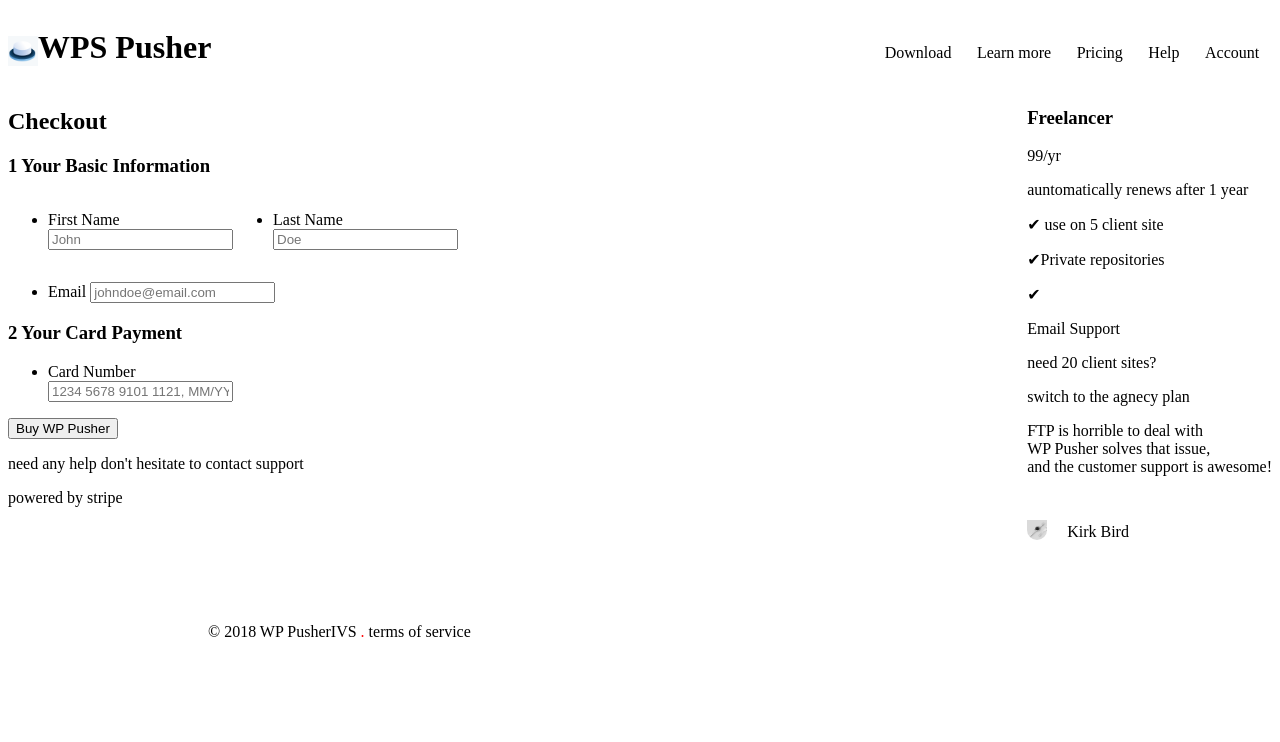
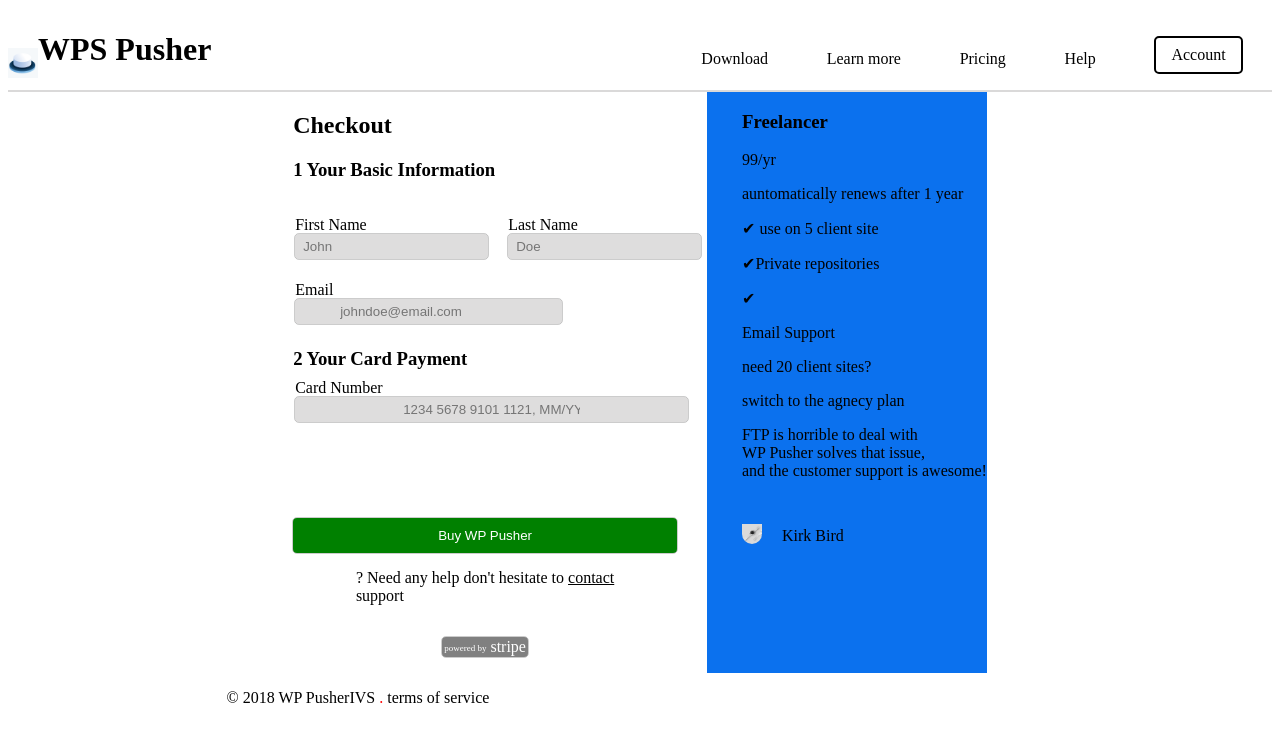
Before and after one commit to lawrencesamson/PORTFOLIO, a plain HTML site: page assignment5/index.html in a window 1280 px wide. Drawn offline with Linux system fonts and the light colour scheme; files whose address does not match are found by name.

Commit message:
update to assignment 5

```diff
--- a/assignment5/index.html
+++ b/assignment5/index.html
@@ -4,80 +4,16 @@
   <meta charset="UTF-8">
   <meta name="viewport" content="width=device-width, initial-scale=1.0">
   <title>Document</title>
-  <style>
-    .container{
-
-    }
-    .section{
-      display: flex;
-      flex-direction: row;
-      justify-content: space-between;
-    }
-    .left-section{
-      display: flex;
-      width: 300px;
-    }
-    img{
-      width: 30px;
-      height: 30px;
-      padding-top: 28px;
-    }
-    .right-section{
-      display: flex;
-      justify-content: space-around;
-      width: 400px;
-      margin-top: 20px;
-    }
-    .wps{
-      width: 300px;
-    }
-    .section2{
-      display: flex;
-      flex-direction: row;
-      justify-content: space-between;
-    }
-    .name{
-      display: flex;
-      width: 200px;
-    }
-    .last-section{
-      display: flex;
-      flex-direction: row;
-      justify-content: space;
-    }
-    .kirk-imagehead{
-      width: 10px;
-      height: 10px;
-      object-fit: cover;
-    }
-    .kirk-image{
-      width: 20px;
-      height: 20px;
-      object-fit: cover;
-      border-radius:10px ;
-    }
-    .kirk-name{
-      width: 100px;
-      padding-top: 15px;
-      padding-left: 30px;
-      object-fit: cover;
-      height: 100px;
-    }
-    .coop{
-      width: 300px;
-      padding-left: 200px;
-    }
-    .dot{
-      width: 20px;
-      height: 20px;
-      padding-top: 125px;
-      border-radius: 10px;
-      color: red;
-    }
-  </style>
+  <link rel="stylesheet" href="style.css">
+  <link rel="preconnect" href="https://fonts.googleapis.com">
+  <link rel="preconnect" href="https://fonts.gstatic.com" crossorigin>
+  <link href="https://fonts.googleapis.com/css2?family=Roboto:ital,wght@0,100..900;1,100..900&display=swap" rel="stylesheet">
 </head>
 <body>
+
   <div class=container>
+
+    <div class="contain">
       <div class="section">
         <div class="left-section">
           <img src="/image/wps.png" alt="logo">
@@ -88,62 +24,74 @@
           <p>Learn more</p>
           <p>Pricing</p>
           <p>Help</p>
-        <p>Account</p>
+          <p class="account">Account</p>
         </div>
       </div>
     </div>
 
+  <div class="line1">
+
+  </div>
+
     <div class="section2">
-    <form><h2 class="checkout">Checkout</h2>
+      <form>
+        <h2 class="checkout">Checkout</h2>
         <h3><span>1</span> Your Basic Information</h3>
         <div class="name">
           <div>
             <ul>
               <li>
                 <label for="First Name">First Name</label>
-              <input type="text" name="First Name" id="First Name" placeholder="John">
+                <input type="text" name="First Name" id="First Name" placeholder="John" class="firstnameinput">
               </li>
             </ul>
           </div>
-        <div>
+          <div class="lastnamehead">
             <ul>
               <li>
                 <label for="Last Name">Last Name</label>
-              <input type="text" name="Last Name" id="Last Name" placeholder="Doe">
+                <input type="text" name="Last Name" id="Last Name" placeholder="Doe" class="lastnameinput">
               </li>
             </ul>
           </div>
         </div>
 
-
-
-      <div>
+        <div class="emailhead">
           <ul>
             <li>
-            <label for="Email">Email</label>
-            <input type="email" name="Email" id="Email" placeholder="johndoe@email.com">
+              <label for="Email">Email</label><br>
+              <input type="email" name="Email" id="Email" placeholder="johndoe@email.com" class="emailinput">
             </li>
           </ul>
         </div>
 
-<div><h3><span>2</span> Your Card Payment</h3></div>
-<div>
+  <div class="card">
+   <h3><span>2</span> Your Card Payment</h3>
+  </div>
+  <div class="cardnumber">
     <ul>
       <li>
         <label for="Card Number">Card Number</label><br>
-      <input type="text" name="Card Number" id="Card Number" placeholder="1234 5678 9101 1121, MM/YY, CVV">
+        <input type="text" name="Card Number" id="Card Number" placeholder="1234 5678 9101 1121, MM/YY, CVV" class="cardnumberinput">
       </li>
     </ul>
   </div>
 
-<button type="buywppusher">Buy WP Pusher</button>
+  <div class="pusher">
+    <button class="puser" type="buypusher"> <span class="buy">Buy WP Pusher</span></button>
+  </div>
 
-<p>need any help don't hesitate to contact support</p>
+  <div class="need">
+    <p class="text"> <span class="question">?</span> Need any help don't hesitate to <span class="support">contact</span><br> support</p>
+  </div>
 
-<p>powered by stripe</p>
+  <div class="stripe">
+    <p class="powered"><span class="by">powered by</span> stripe</p>
+  </div>
 
   </form>
 
+    <div class="free">
       <div class="aside"><h3>Freelancer</h3>
         <div><p><span class="price">99</span>/yr</p></div>
         <div><p>auntomatically renews after 1 year</p></div>
@@ -165,11 +113,18 @@
         </div>
       </div>
         </div>
+    </div>
+
+
 
   </div>
+
+  </div>
+
   <div class="coop">
     <p>&#169; 2018 WP PusherIVS <span class="dot">.</span> <span class="terms">terms of service</span></p>
   </div>
 
+
 </body>
 </html>
--- a/assignment5/style.css
+++ b/assignment5/style.css
@@ -0,0 +1,205 @@
+*/{
+  box-sizing: border-box;
+  margin: 0;
+  padding: 0;
+}
+.line1{
+  background-color: rgb(218, 217, 217);
+  padding: 1px;
+}
+.account{
+  border: 2px solid black;
+  border-radius: 5px;
+  padding: 8px 15px;
+  margin-top: 8px;
+}
+.container{
+
+}
+body{
+  font-family: 'roboto' sans-serif;
+}
+.section{
+  display: flex;
+  flex-direction: row;
+  justify-content: space-between;
+  align-items: center;
+}
+.left-section{
+  display: flex;
+  width: 300px;
+  align-items: center;
+}
+img{
+  width: 30px;
+  height: 30px;
+  padding-top: 28px;
+}
+.right-section{
+  display: flex;
+  justify-content: space-around;
+  align-items: center;
+  width: 600px;
+  margin-top: 20px;
+  text-align: center;
+}
+.wps{
+  width: 300px;
+}
+.section2{
+  display: flex;
+  flex-direction: row;
+  justify-content: center;
+}
+.free{
+  margin-left:50px ;
+  padding-left: 35px;
+}
+.name{
+  display: flex;
+  width: 200px;
+  margin-left: -38px;
+  align-items: center;
+}
+.firstnameinput{
+  border: none;
+  outline: 1px solid rgba(0, 0, 0, 0.2);
+  padding: 5px 8px;
+  background-color: rgb(222, 221, 221);
+  border-radius: 4px
+}
+.lastnamehead{
+  margin-left: -20px;
+}
+.lastnameinput{
+  border: none;
+  outline: 1px solid rgba(0, 0, 0, 0.2);
+  padding: 5px 8px;
+  background-color: rgb(222, 221, 221);
+  border-radius: 4px
+}
+.emailhead{
+  margin: -10px  -38px;
+  display: flex;
+}
+.emailinput{
+  border: none;
+  outline: 1px solid rgba(0, 0, 0, 0.2);
+  padding: 5px 45px;
+  background-color: rgb(222, 221, 221);
+  border-radius: 4px;
+}
+.cardnumber{
+  margin: -10px -38px;
+}
+.cardnumberinput{
+  border: none;
+  outline: 1px solid rgba(0, 0, 0, 0.2);
+  padding: 5px 108px;
+  background-color: rgb(222, 221, 221);
+  border-radius: 4px
+}
+.pusher{
+  padding-top: 90px;
+}
+.puser{
+  border: none;
+  outline: 1px solid rgba(0, 0, 0, 0.2);
+  padding: 10px 145px;
+  background-color: green;
+  border-radius: 4px;
+  cursor: pointer;
+}
+.support{
+  text-decoration: underline;
+}
+.buy{
+  color: white;
+}
+.need{
+  display: flex;
+  justify-content: center;
+  align-items: center;
+}
+.stripe{
+  display: flex;
+  justify-content: center;
+  align-items: center;
+}
+.powered{
+  outline: 1px solid rgba(0, 0, 0, 0.2) ;
+  background-color: grey;
+  border-radius: 4px;
+  padding: 1px 2px;
+  color: white;
+}
+.by{
+  font-size: xx-small;
+  vertical-align: middle;
+}
+.question{
+
+}
+.coop{
+  display: flex;
+  justify-content: center;
+  align-items: center;
+  height: 100%;
+}
+.last-section{
+  display: flex;
+  flex-direction: row;
+  justify-content: space;
+}
+.kirk-imagehead{
+  width: 10px;
+  height: 10px;
+  object-fit: cover;
+}
+.kirk-image{
+  width: 20px;
+  height: 20px;
+  object-fit: cover;
+  border-radius:10px ;
+}
+.kirk-name{
+  width: 100px;
+  padding-top: 15px;
+  padding-left: 30px;
+  object-fit: cover;
+  height: 100px;
+}
+.coop{
+  width: 300px;
+  padding-left: 200px;
+}
+.dot{
+  width: 20px;
+  height: 20px;
+  padding-top: 125px;
+  border-radius: 10px;
+  color: red;
+}
+ul{
+  list-style-type: none;
+}
+li{
+  padding-left:-30px;
+}
+.free{
+  background-color: rgb(11, 113, 238);
+  margin-left: 30px;
+}
+
+@media (max-width:600px) and (orientation: portrait),
+(min-width:601px) and (max-width:991px) and (orientation: portrait),
+(min-width:992px) and (max-width:1199px) and (orientation: portrait),
+(min-width:1200px) and (orientation: portrait),
+(max-width: 600px) and (orientation: landscape),
+(min-width: 601px) and (max-width: 991px) and (orientation: landscape),
+(min-width: 992px) and (max-width: 1199px) and (orientation: landscape),
+(min-width: 1200px) and (orientation: landscape) {
+  .contain {
+    width: 100%;
+  }
+}
--- a/assignment6/style.css
+++ b/assignment6/style.css
@@ -0,0 +1,144 @@
+*/{
+  box-sizing: border-box;
+}
+body{
+  font-family: 'roboto', sans-serif;
+}
+.top-section{
+  display: flex;
+  justify-content: space-between;
+}
+.left-section{
+  display: flex;
+  width: 200px;
+}
+.scissor-image{
+  width: 50px;
+  height: 50px;
+  object-fit: cover;
+}
+.middle-section{
+  display: flex;
+  justify-content: space-between;
+  width: 400px;
+}
+.right-section{
+  display: flex;
+  justify-content: space-between;
+  width: 200px;
+}
+.optimize{
+  display: flex;
+  justify-content: center;
+}
+.Sign-up{
+  display: flex;
+  justify-content: center;
+}
+.flex2{
+  display: flex;
+  justify-content: space-between;
+  vertical-align: baseline;
+}
+.right-section2{
+  display: flex;
+  width: 800px;
+  justify-content: space-evenly;
+  padding-top: 15px;
+  margin-left: 10px;
+}
+.personalize{
+  display: flex;
+  justify-content: center;
+}
+.seamless{
+  display: flex;
+  justify-content: center;
+}
+.holder{
+  display: flex;
+  justify-content: space-between;
+}
+.price-perfect{
+ display: flex;
+ justify-content: center;
+ align-items: center;
+}
+.basic{
+  display: flex;
+  justify-content: center;
+  gap: 200px;
+  padding: 20px;
+}
+.pricing{
+  display: flex;
+  justify-content: center;
+}
+.url-form{
+  display: flex;
+  justify-content: center;
+  margin-top: 50px;
+}
+.domain2{
+  display: flex;
+  justify-content: center;
+  margin-top: 40px;
+}
+.trim{
+  display: flex;
+  justify-content: center;
+  margin-top: 20px;
+}
+.agree{
+  display: flex;
+  justify-content: center;
+}
+.alias{
+  padding-left: 20px;
+}
+.faq{
+  display: flex;
+  justify-content: center;
+}
+faq-question{
+  display: flex;
+  justify-content: center;
+}
+.qanda{
+  display: flex;
+  justify-content: center;
+}
+.revolutionizing{
+  display: flex;
+  justify-content: center;
+}
+.get-started{
+display: flex;
+justify-content: center;
+}
+.footer{
+display: flex;
+justify-content: space-around;
+}
+.second{
+display: flex;
+justify-content: space-evenly;
+margin-left: 100px;
+}
+.last{
+display: flex;
+justify-content: end;
+}
+
+@media (max-width:600px) and (orientation: portrait),
+(min-width:601px) and (max-width:991px) and (orientation: portrait),
+(min-width:992px) and (max-width:1199px) and (orientation: portrait),
+(min-width:1200px) and (orientation: portrait),
+(max-width: 600px) and (orientation: landscape),
+(min-width: 601px) and (max-width: 991px) and (orientation: landscape),
+(min-width: 992px) and (max-width: 1199px) and (orientation: landscape),
+(min-width: 1200px) and (orientation: landscape) {
+  .contain {
+    width: 100%;
+  }
+}
--- a/assignment7/style.css
+++ b/assignment7/style.css
@@ -0,0 +1,24 @@
+*/{
+  box-sizing: border-box;
+}
+body{
+  font-family: 'roboto', sans-serif;
+}
+.passport{
+  width: 200px;
+  height: 200px;
+  object-fit: cover;
+}
+
+@media (max-width:600px) and (orientation: portrait),
+(min-width:601px) and (max-width:991px) and (orientation: portrait),
+(min-width:992px) and (max-width:1199px) and (orientation: portrait),
+(min-width:1200px) and (orientation: portrait),
+(max-width: 600px) and (orientation: landscape),
+(min-width: 601px) and (max-width: 991px) and (orientation: landscape),
+(min-width: 992px) and (max-width: 1199px) and (orientation: landscape),
+(min-width: 1200px) and (orientation: landscape) {
+  .contain {
+    width: 100%;
+  }
+}
```
Also changed, not shown: assignment6/index.html (+5 -129 lines), assignment7/index.html (+4 -7 lines). Lines whose indentation alone changed are shown as unchanged.
